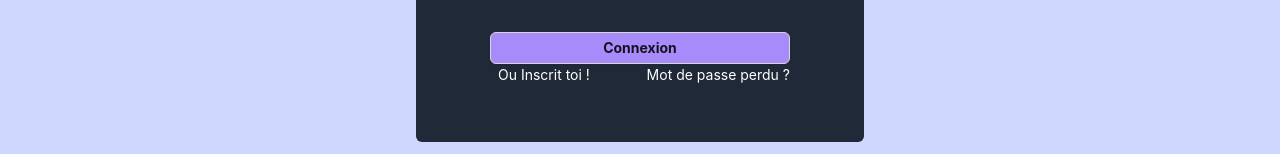
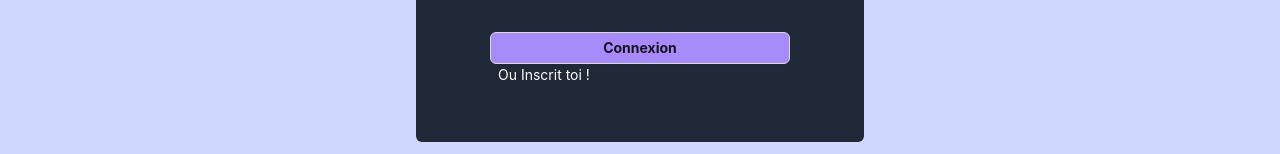
Before and after one commit to Hamza-bakk/Rustoff_Front, a React (Vite) app: page /login in a window 1280 px wide. Shown: the part 458-612 px from the top of the page. Built offline with nearby package versions, Linux system fonts and the light colour scheme; no server answers.

Commit message:
modif mineur

```diff
--- a/src/pages/Auth/Login/index.jsx
+++ b/src/pages/Auth/Login/index.jsx
@@ -109,9 +109,6 @@ const LoginForm = () => {
             Connexion
           </Button>
           <a href="/register" className="text-white ml-2">Ou Inscrit toi !</a>
-          <a className="login-form-forgot text-white" href="">
-            Mot de passe perdu ?
-          </a>
         </Form.Item>
     </Form>
   </div>
```
